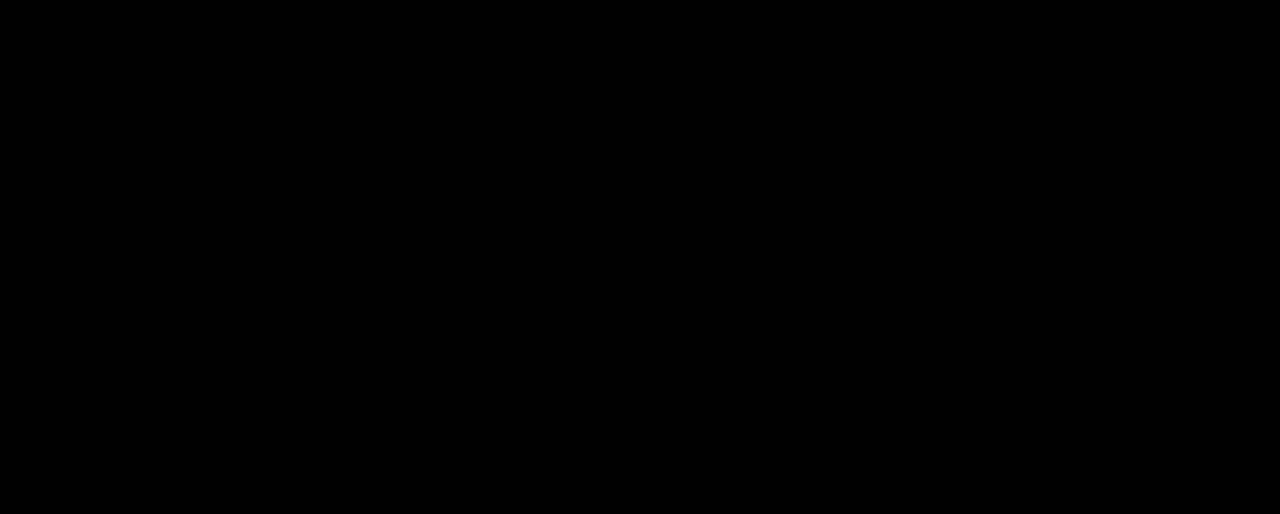
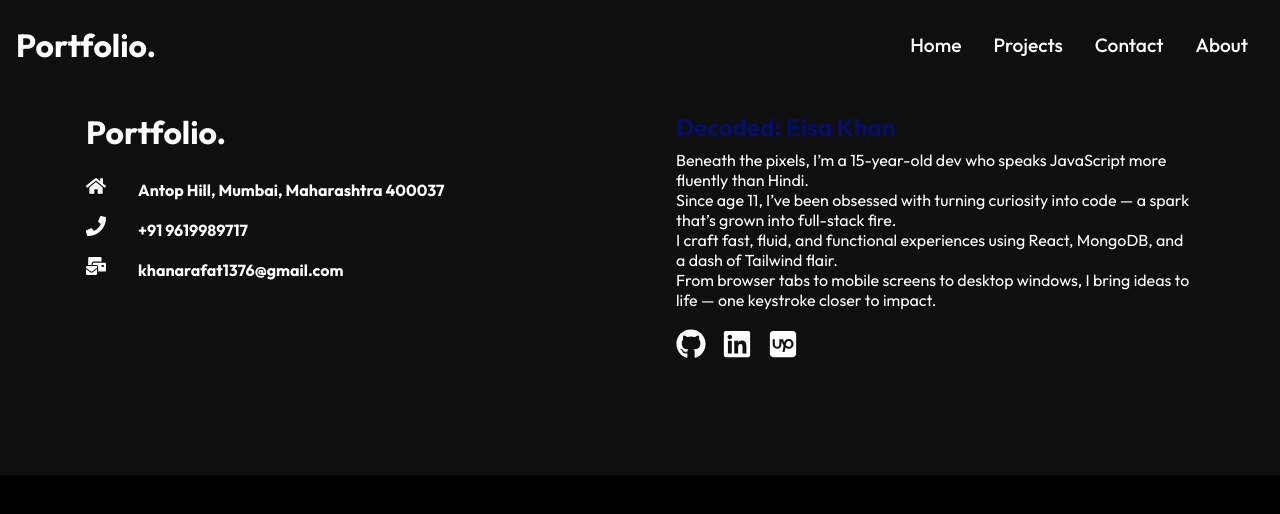
Before and after one commit to eisakhan762/portfolio-website, a React (Create React App) app: page /about in a window 1280 px wide. Shown: the top 514 px of the page. Built offline with nearby package versions, Linux system fonts and the light colour scheme.

Commit message:
feat: update route components to include Navbar and Footer

```diff
--- a/src/routes/About.js
+++ b/src/routes/About.js
@@ -1,8 +1,13 @@
 import React from 'react'
+import Navbar from '../Components/Navbar'
+import Footer from '../Components/Footer'
 
 const About = () => {
   return (
-    <div>About</div>
+    <div>
+      <Navbar />
+      <Footer />
+    </div>
   )
 }
 
--- a/src/routes/Contact.js
+++ b/src/routes/Contact.js
@@ -1,8 +1,13 @@
 import React from 'react'
+import Navbar from '../Components/Navbar'
+import Footer from '../Components/Footer'
 
 const Contact = () => {
   return (
-    <div>Contact</div>
+    <div>
+      <Navbar />
+      <Footer />
+    </div>
   )
 }
 
--- a/src/routes/Home.js
+++ b/src/routes/Home.js
@@ -1,12 +1,14 @@
 import React from "react";
 import Navbar from "../Components/Navbar";
 import HeroImg from "../Components/HeroImg";
+import Footer from "../Components/Footer";
 
 const Home = () => {
   return (
     <div>
       <Navbar />
       <HeroImg />
+      <Footer />
     </div>
   );
 };
--- a/src/routes/Projects.js
+++ b/src/routes/Projects.js
@@ -1,8 +1,13 @@
 import React from 'react'
+import Navbar from '../Components/Navbar'
+import Footer from '../Components/Footer'
 
 const Projects = () => {
   return (
-    <div>Projects</div>
+    <div>
+      <Navbar />
+      <Footer />
+    </div>
   )
 }
 
```
